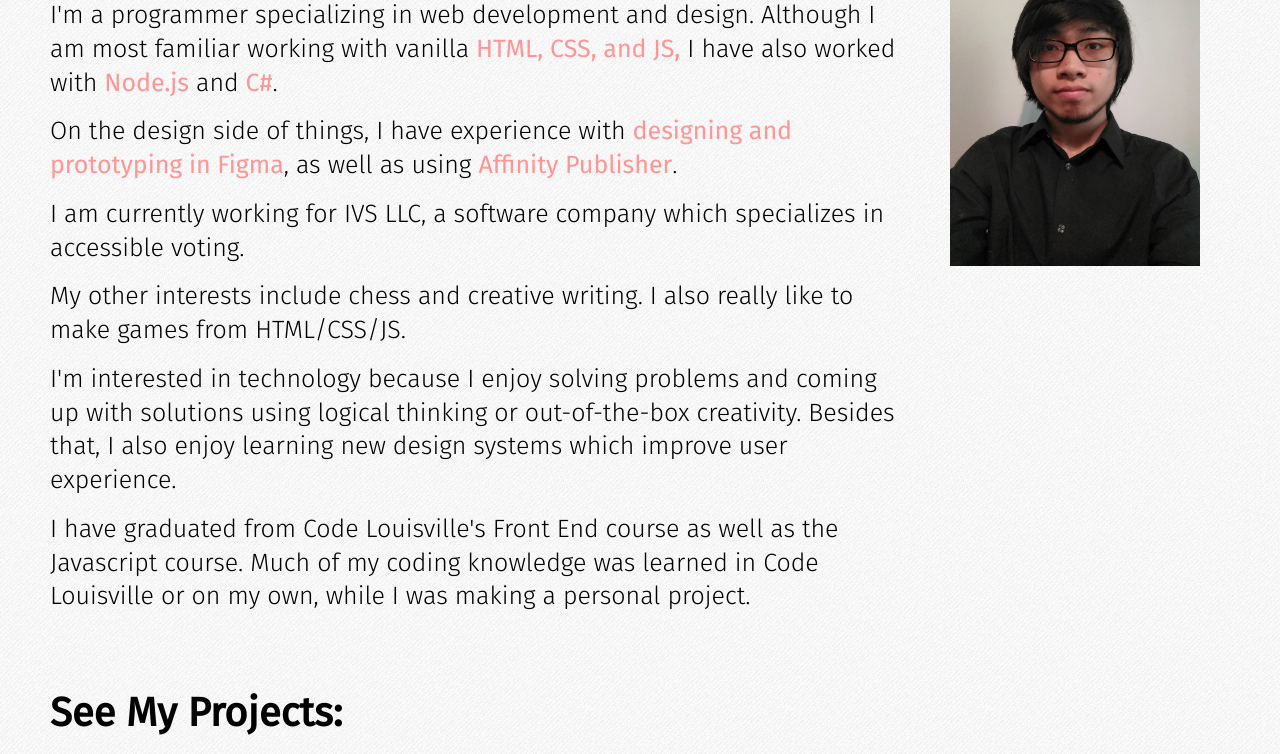
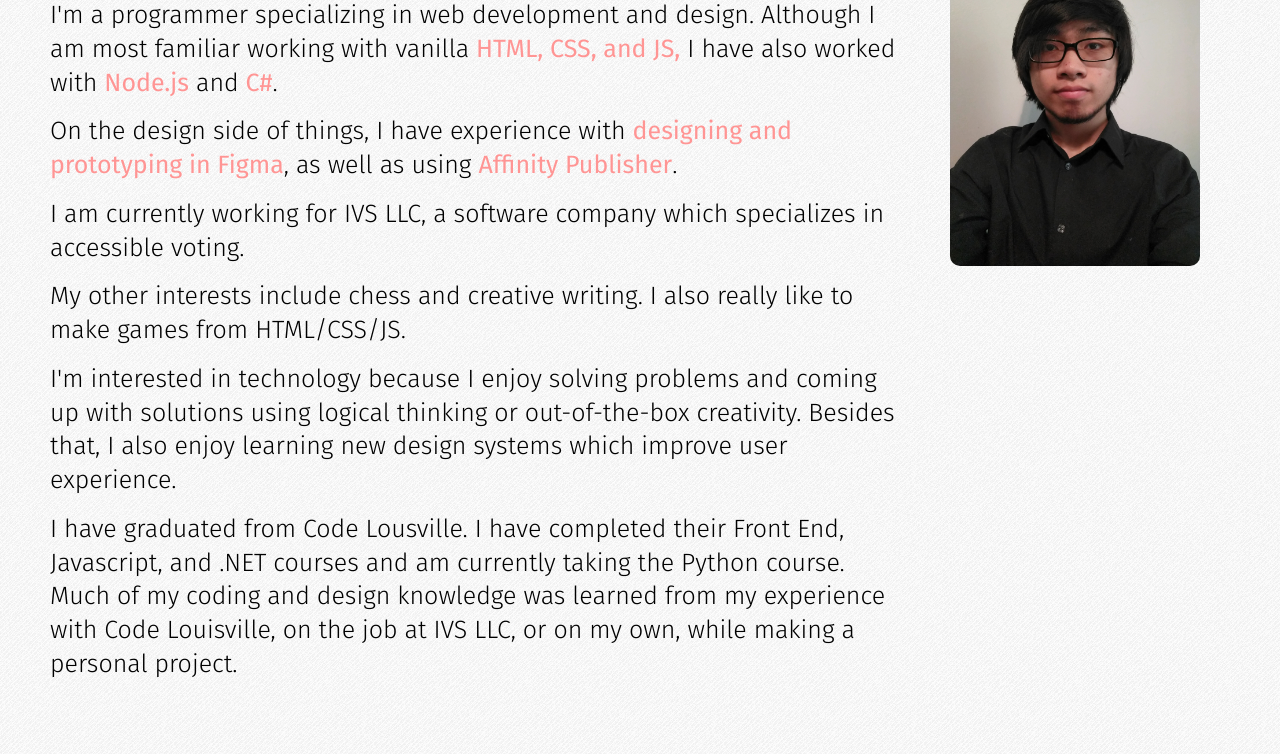
Before and after one commit to tommyktran/portfolio, a plain HTML site: page index.html in a window 1280 px wide. Shown: the part 142-896 px from the top of the page. Drawn offline with Linux system fonts and the light colour scheme.

Commit message:
update intro and EMS card

```diff
--- a/index.html
+++ b/index.html
@@ -18,7 +18,7 @@
         <p>I am currently working for IVS LLC, a software company which specializes in accessible voting.</p>
         <p>My other interests include chess and creative writing. I also really like to make games from HTML/CSS/JS.</p>
         <p>I'm interested in technology because I enjoy solving problems and coming up with solutions using logical thinking or out-of-the-box creativity. Besides that, I also enjoy learning new design systems which improve user experience.</p>
-        <p>I have graduated from Code Louisville's Front End course as well as the Javascript course. Much of my coding knowledge was learned in Code Louisville or on my own, while I was making a personal project.</p>
+        <p>I have graduated from Code Lousville. I have completed their Front End, Javascript, and .NET courses and am currently taking the Python course. Much of my coding and design knowledge was learned from my experience with Code Louisville, on the job at IVS LLC, or on my own, while making a personal project.</p>
     </main>
 
     <h2 style="margin-top: 75px;">See My Projects:</h2>
@@ -78,7 +78,7 @@
         <div class="project-card">
             <h2 class="project-title">EMS</h2>
             <a href="design/ems.png" data-lightbox="voter"><img class="project-image" style="object-fit: cover; object-position: 0% 0%" src="design/ems.png"></a>
-            <p class="project-description">Using Figma, I worked with a team of programmers to create a prototype for an Election Management System for IVS LLC.</p>
+            <p class="project-description">EMS (Election Management System) for IVS LLC. Using Figma and IBM's Carbon Design System, I worked with a team of programmers to help design and create a prototype for election officials to manage and automate various tasks for state elections. This work is currently ongoing.</p>
             <div class="project-icons">
                 <a href="https://www.figma.com/proto/b79PITcvVkyCE6AFcWBPEX/Untitled?node-id=25%3A452&scaling=min-zoom&page-id=308%3A3583&starting-point-node-id=25%3A452"><img src="link-32.png"></a>
             </div>
--- a/style.css
+++ b/style.css
@@ -108,6 +108,7 @@
     margin-top: 60px;
     margin-right: 30px;
     margin-left: 20px;
+    border-radius: 10px;
 }
 
 @media (max-width: 1265px) {
```
